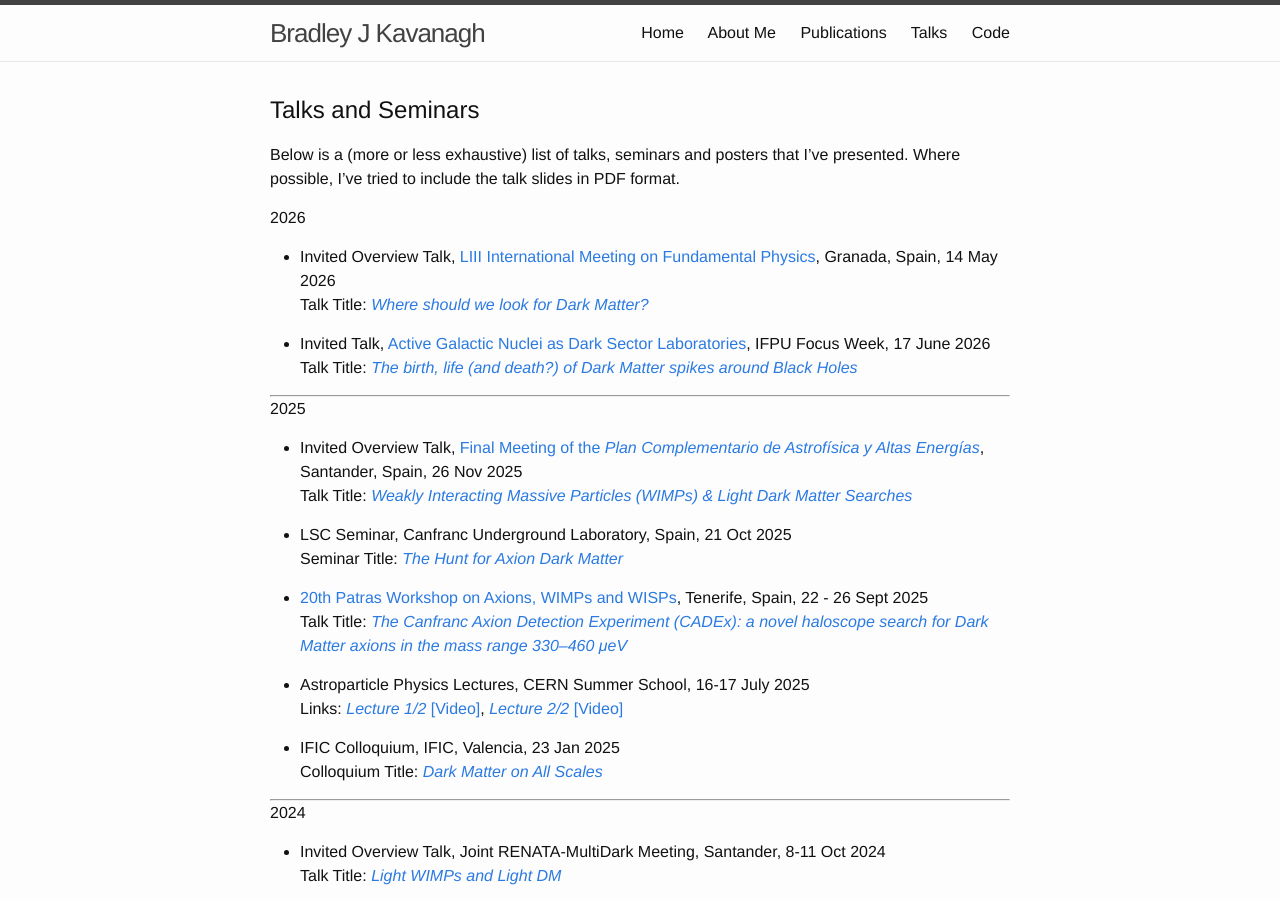
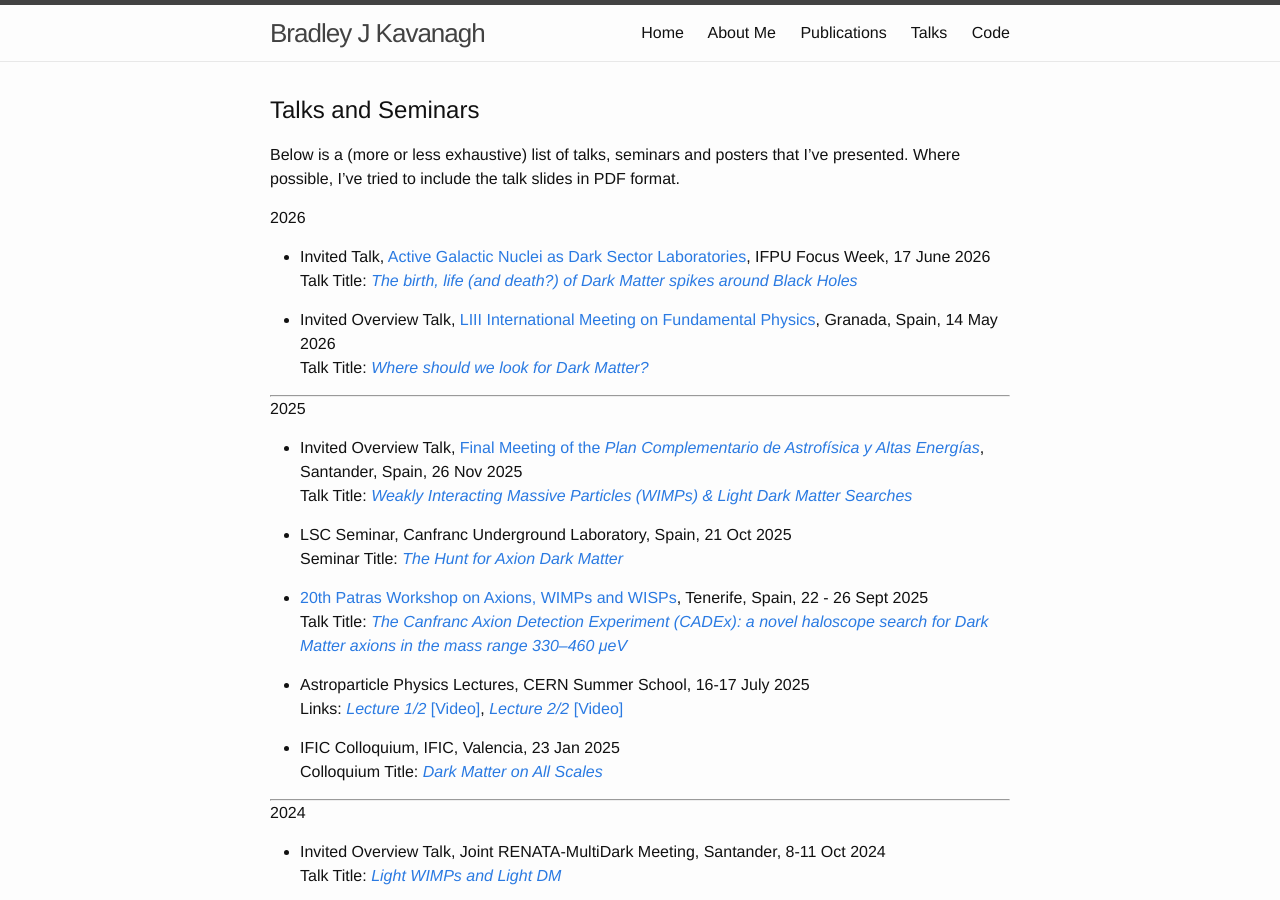
Before and after one commit to bradkav/bradkav.github.io, a Jekyll site: the page built from talks.md, in a window 1280 px wide and 900 px high. Built offline with Jekyll 4.4.1, drawn with Linux system fonts in a browser that asks for light colours.

```diff
--- a/talks.md
+++ b/talks.md
@@ -11,11 +11,12 @@ Below is a (more or less exhaustive) list of talks, seminars and posters that I'
 
 #### 2026
 
+- Invited Talk, [Active Galactic Nuclei as Dark Sector Laboratories](https://harvard-neutrinos.rc.fas.harvard.edu/event/33/timetable/#20260619), IFPU Focus Week, 17 June 2026
+Talk Title: [*The birth, life (and death?) of Dark Matter spikes around Black Holes*](/assets/slides/KAVANAGH_Trieste_June2026_small.pdf)
+
 - Invited Overview Talk, [LIII International Meeting on Fundamental Physics](https://indico.cern.ch/event/1615834/overview), Granada, Spain, 14 May 2026
 Talk Title: [*Where should we look for Dark Matter?*](/assets/slides/KAVANAGH_Granada_May2025_small.pdf)
 
-- Invited Talk, [Active Galactic Nuclei as Dark Sector Laboratories](https://harvard-neutrinos.rc.fas.harvard.edu/event/33/timetable/#20260619), IFPU Focus Week, 17 June 2026
-Talk Title: [*The birth, life (and death?) of Dark Matter spikes around Black Holes*](/assets/slides/KAVANAGH_Trieste_June2026_small.pdf)
 
 
 ----------------------------
```
